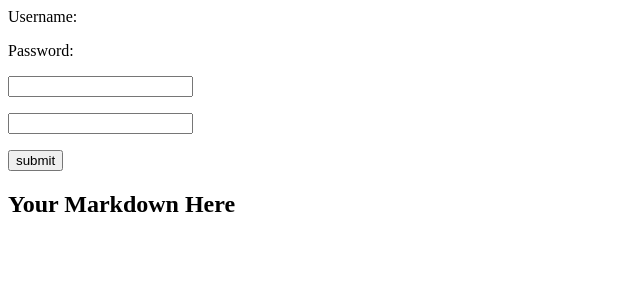
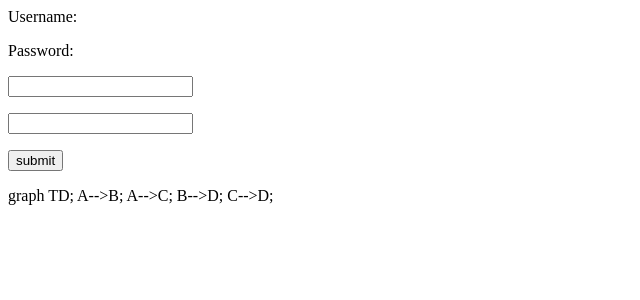
Before and after one commit to mantoniu/qcm_gr35, a Flask app: page / in a window 1280 px wide. Shown: the top 300 px of the page, without its empty margins (0-640 px from the left). Run offline with Flask 2, Linux system fonts and the light colour scheme; parts of the project's set-up code (start-up, migrations or seed data) failed here and were passed over; some libraries are stand-ins or nearby versions.

Commit message:
Aucune avancée

````diff
--- a/app.py
+++ b/app.py
@@ -1,16 +1,28 @@
+import markdown
+import md_mermaid
+
+from flask import Flask, redirect, url_for, request, render_template
+from flaskext.markdown import Markdown
+app = Flask(__name__)
+Markdown(app)
+
+
 from flask import Flask,url_for,render_template,request
 from flaskext.markdown import Markdown
 
 # Init App
 app = Flask(__name__)
-Markdown(app)
 
 @app.route('/')
 def index():
-	mkd_text = "## Your Markdown Here "
-	return render_template('index.html',mkd_text=mkd_text)
+   mkd_text = '''## Your Markdown Here
+   ```mermaid
+   graph TB
+   D --> E
+   E --> F
+   ``̀
+   '''
+   return render_template('index.html')
 
 if __name__ == '__main__':
 	app.run(debug=True)
-
-coucou
--- a/qcm.py
+++ b/qcm.py
@@ -1,5 +1,7 @@
+from response import Response
+
 class QCM:
-    def __init__(self, question: str, possibles_responses: list(str), valids_reponses: list(str)) -> None:
+    def __init__(self, question: str, possibles_responses: list(str), valids_reponses: list(str), ) -> None:
         self.question = question
         self.possibles_responses = possibles_responses
         self.valids_reponses = valids_reponses
--- a/response.py
+++ b/response.py
@@ -1,2 +1,3 @@
 def Response():
     def __init__(self):
+        pass
--- a/templates/index.html
+++ b/templates/index.html
@@ -1,4 +1,7 @@
 <html>
+   <head>
+      <script type="text/javascript" src="https://cdnjs.cloudflare.com/ajax/libs/mermaid/9.3.0/mermaid.min.js"></script>
+   </head>
    <body>
       <form action = "http://localhost:5000/site" method = "get">
          <p>Username:</p>
@@ -6,7 +9,14 @@
          <p><input type = "text" name = "name" /></p>
          <p><input type = "password" name = "password"/></p>
          <p><input type = "submit" value = "submit" /></p>
-         <p>{{ mkd_text|markdown }}</p>
+         <p></p>
       </form>
+      <div class="mermaid">
+         graph TD;
+             A-->B;
+             A-->C;
+             B-->D;
+             C-->D;
+         </div>
    </body>
 </html>
````
